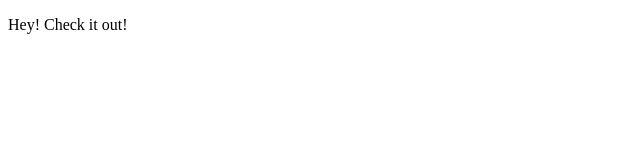
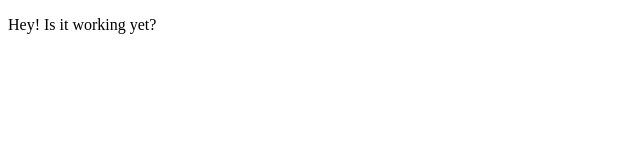
Before and after one commit to JoshuaDKuss/joshuakuss.github.io, a plain HTML site: page index.html in a window 1280 px wide. Shown: the full height of the page, 0-640 px from the left. Drawn offline with Linux system fonts and the light colour scheme.

Commit message:
Change to text in page

```diff
--- a/index.html
+++ b/index.html
@@ -5,6 +5,6 @@
   </head>
 
   <body>
-    <p>Hey! Check it out!</p>
+    <p>Hey! Is it working yet?</p>
   </body>
 </html>
```
